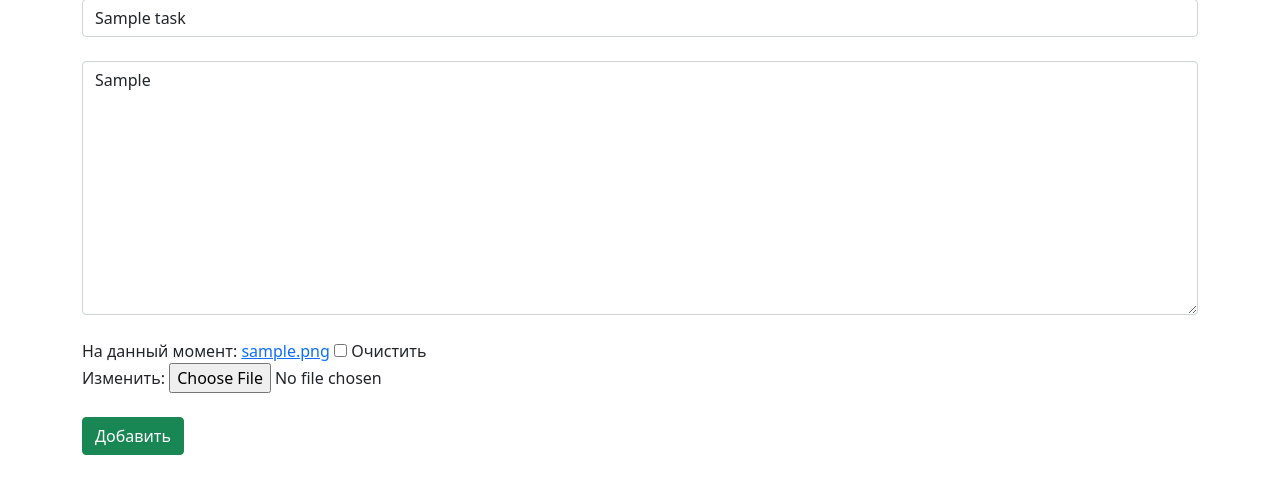
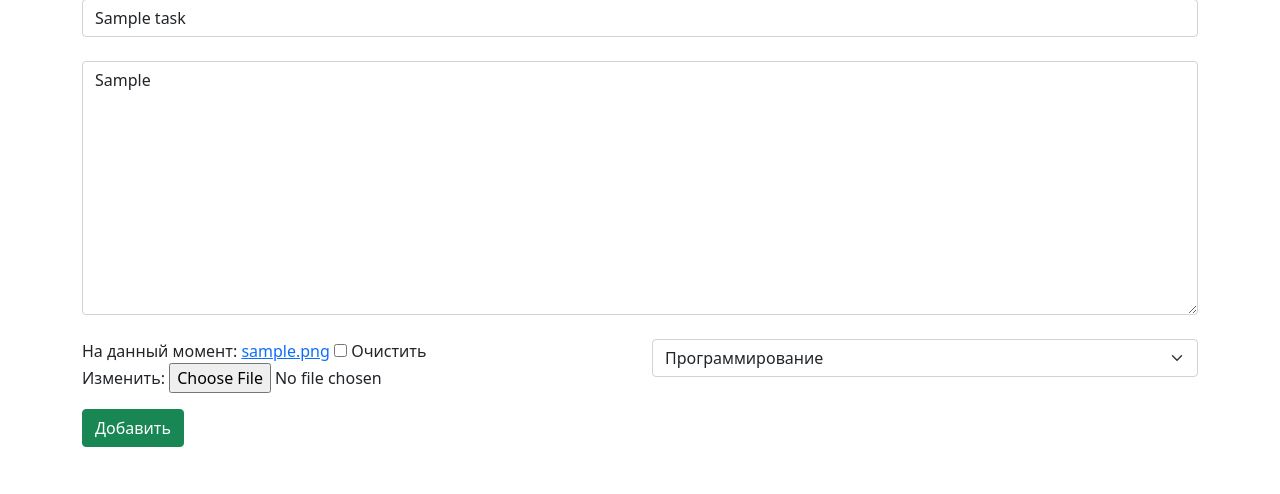
Before and after one commit to bekov001/nurzhauap, a Django app: page /post/1/update in a window 1280 px wide. Shown: the part 177-671 px from the top of the page. Run offline with Django 3.2, Linux system fonts and the light colour scheme; a user stored in the database is signed in; tables that the repository leaves empty hold one stand-in row (values such as "Sample post").

Commit message:
0.5 version (beta)

```diff
--- a/main/forms.py
+++ b/main/forms.py
@@ -1,7 +1,7 @@
 from django.contrib.auth.forms import AuthenticationForm, UserCreationForm
 from django.contrib.auth.models import User
 from django.forms import ModelForm, TextInput, Textarea, FileInput, \
-    PasswordInput, CharField
+    PasswordInput, CharField, Select
 from .models import Task, Comments
 
 
@@ -9,7 +9,7 @@ class TaskForm(ModelForm):
 
     class Meta:
         model = Task
-        fields = ['title', 'task', "img"]
+        fields = ['title', 'task', "img", "theme"]
 
         widgets = {"title": TextInput(attrs={
             'class': 'form-control',
@@ -19,6 +19,9 @@ class TaskForm(ModelForm):
             'class': 'form-control',
             'placeholder': 'Введите описание',
 
+        }), "theme": Select(attrs={
+            "class": "form-select",
+            # "max-width": "200"
         })
         }
 
@@ -67,6 +70,6 @@ class CommentForm(ModelForm):
             "text": Textarea(attrs={
                 'class': 'form-control',
                 'placeholder': 'Введите описание',
-                "rows": 4
+                "rows": 4,
             })
         }
--- a/main/models.py
+++ b/main/models.py
@@ -1,11 +1,21 @@
 from django.contrib.auth.models import User
 from django.db import models
+
+THEMES = (
+    ('programming', 'Программирование'),
+    ('math', 'Математика'),
+    ('rus', 'Русский язык'),
+    ('rus_lit', 'Русская литература'),
+    ('eng', 'Английский')
+)
 
 
 class Task(models.Model):
     title = models.CharField('Название', max_length=50)
     task = models.TextField("Описание", max_length=1500)
     img = models.ImageField(upload_to=r"media", null=True, blank=True)
+    theme = models.CharField(max_length=11, choices=THEMES,
+                             default='math')
 
     def __str__(self):
         return self.title
--- a/main/templates/main/create.html
+++ b/main/templates/main/create.html
@@ -5,18 +5,25 @@
 {% block content %}
     <div class="container">
         <h1>Создать вопрос</h1><br>
+        {% if user.is_authenticated %}
             <form method="POST" enctype="multipart/form-data">
                 {% csrf_token %}
                 {{ form.title }}<br>
                 {{ form.task }}<br>
     {#            <span style="color: darkgoldenrod;">Поддерживается только png</span><br>#}
-            {{ form.img }}<br>
-            <br>
-
+                <div class="row">
+                    <div class="col pb-3"> {{ form.img }} </div>
+                    <div class="col pb-3"> {{ form.theme }} </div>
+                </div>
     {#            <input type="text" placeholder="Введите название" class="form-control"><br>#}
     {#            <textarea name="" id="" cols="30" rows="5" placeholder="Введите название" class="form-control"></textarea><br>#}
                 <button class="btn btn-success" type="submit">Добавить</button>
                 <span>{{ error }}</span>
             </form>
+        {% else %}
+            <div class="alert alert-danger">
+                <a href="{% url 'register' %}">Зарегестрируйтесь чтобы задавать вопросы</a>
+            </div>
+        {% endif %}
     </div>
 {% endblock %}
--- a/main/templates/main/index.html
+++ b/main/templates/main/index.html
@@ -6,8 +6,8 @@
     <main class="container">
           <div class="bg-light p-5 rounded">
             <h1>Бета тест</h1>
-            <p class="lead">This example is a quick exercise to illustrate how fixed to top navbar works. As you scroll, it will remain fixed to the top of your browser’s viewport.</p>
-            <a class="btn btn-lg btn-primary" href="{% url 'about' %}" role="button">View navbar docs »</a>
+            <p class="lead">Пока что этот сайт находится в этапе разработки</p>
+            <a class="btn btn-lg btn-primary" href="{% url 'about' %}" role="button">Узнать подробнее</a>
           </div>
     </main>
     {% if tasks %}
```
Also changed, not shown: main/templates/main/detail.html (+8 -5 lines). Lines whose indentation alone changed are shown as unchanged.
